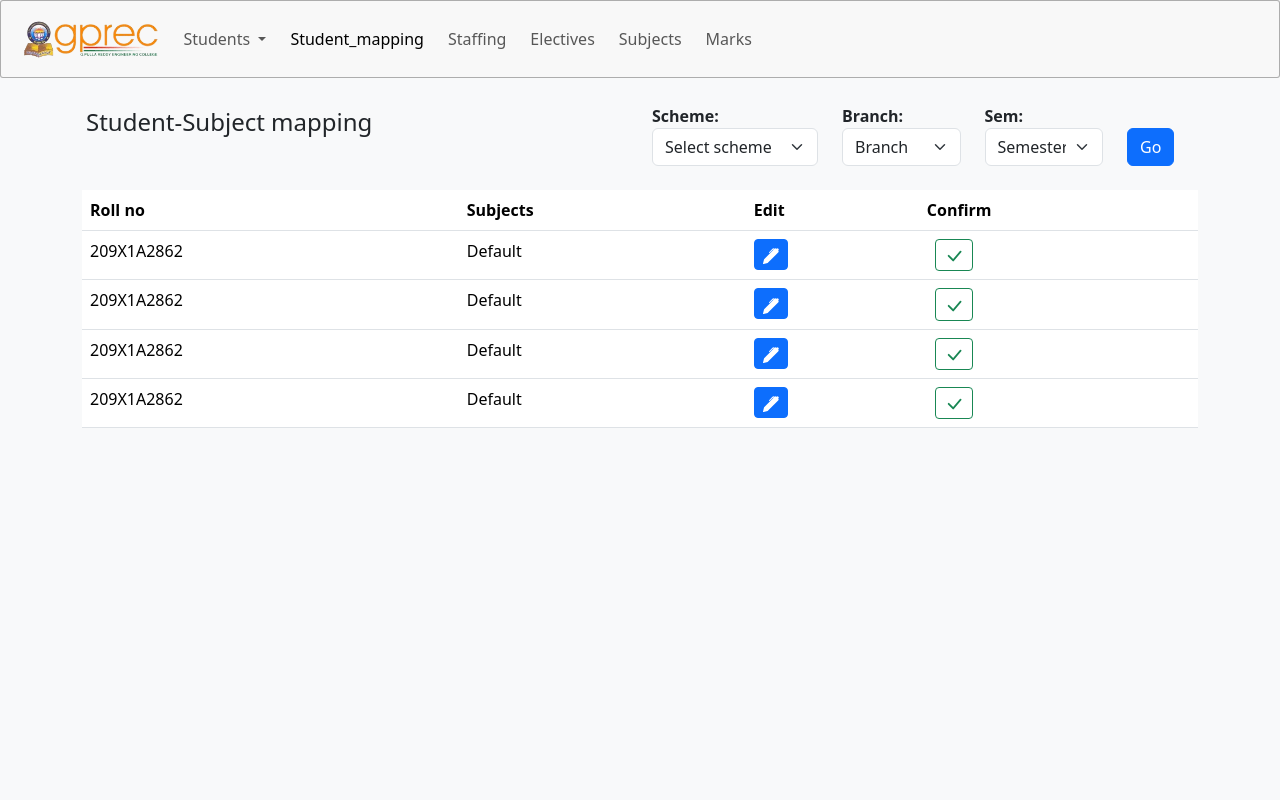
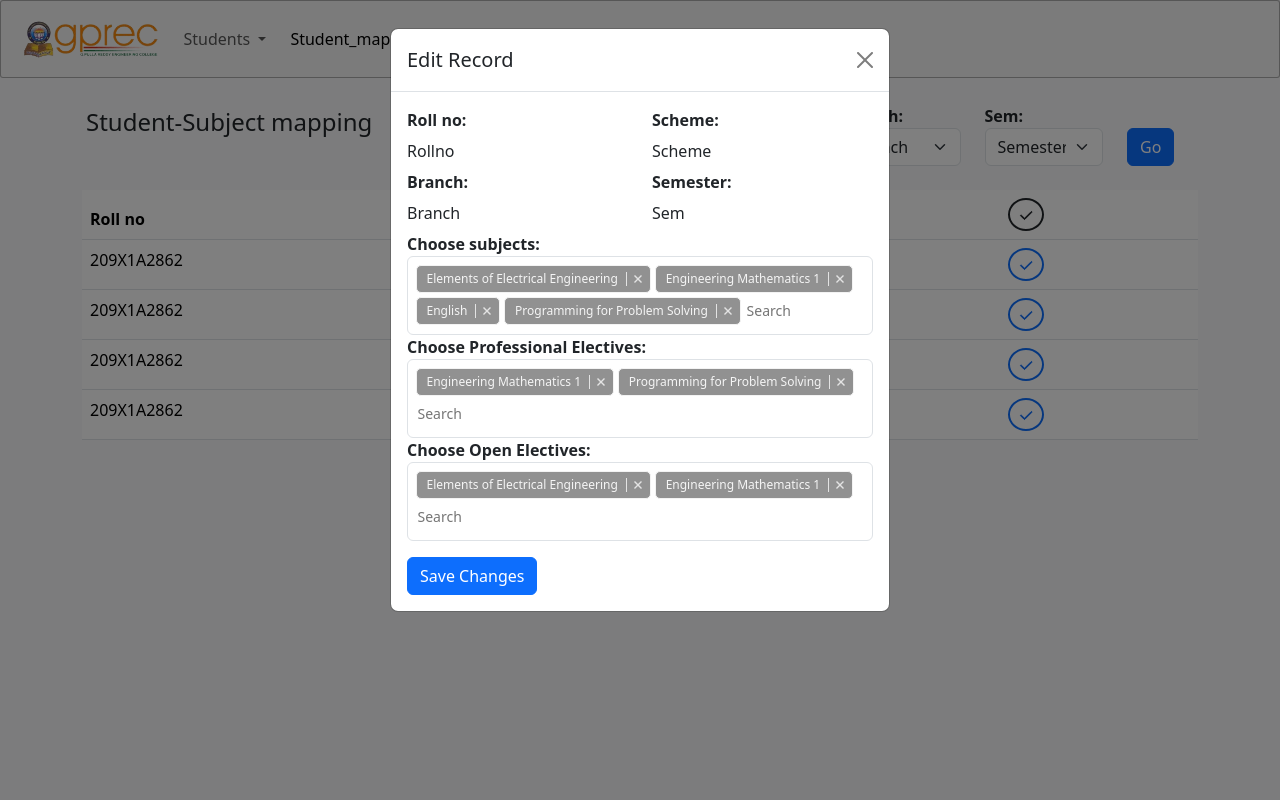
Before and after one commit to Md-Abraar/Academics, a Django app: page /student_mapping in a window 1280 px wide, after a click that opens the changed part. Run offline with Django 4.2, Linux system fonts and the light colour scheme.

Commit message:
checkboxes

```diff
--- a/templates/base.html
+++ b/templates/base.html
@@ -20,11 +20,6 @@
       input::-webkit-outer-spin-button,
       input::-webkit-inner-spin-button {
         -webkit-appearance: none;
-      }
-      input:read-only {
-        background-color: #f0f0f0;
-        color: #888;
-        cursor: not-allowed;
       }
     </style>
     <title>{% block title %}{% endblock title %}</title>
--- a/templates/student_mapping.html
+++ b/templates/student_mapping.html
@@ -1,6 +1,8 @@
 {% extends "base.html" %}
 {% block title %}Student mapping{% endblock title %}
 {% block body %}
+{% load static %}
+<link rel="stylesheet" href="{% static "bbbootstrap.css" %}">
 <div class="container  my-5">
     <div class="row mt-4">
         <div class="col-md-6">
@@ -69,40 +71,18 @@
                     <th>Roll no</th>
                     <th>Subjects</th>
                     <th>Edit</th>
-                    <th>Confirm</th>
+                    <th>
+                        <input type="checkbox"  id="selectAll" class="btn-check" onchange="selectAllCheckboxes()">
+                        <label for="selectAll" class="btn btn-sm btn-outline-dark rounded-circle border-2"><svg xmlns="http://www.w3.org/2000/svg" width="16" height="16" fill="currentColor" class="bi bi-check2" viewBox="0 0 16 16">
+        <path d="M13.854 3.646a.5.5 0 0 1 0 .708l-7 7a.5.5 0 0 1-.708 0l-3.5-3.5a.5.5 0 1 1 .708-.708L6.5 10.293l6.646-6.647a.5.5 0 0 1 .708 0" stroke="currentColor" stroke-width="1"/>
+</svg></label>
+                    </th>
                 </tr>
                 </thead>
                 <!-- Table Body -->
                 <tbody>
-                {% comment %} {% for record in records %}
-                    <tr>
-                        <td>{{ record.roll_no }}</td>
-                        <td>{% if record.is_detained %}
-                            Changed
-                            {% else %}
-                            Default
-                            {% endif %}
-                        </td>
-                        <td>{{ record.semester }}</td>
-                        <td class="mx-0 px-0">
-                            <!-- Edit Record Icon -->
-                            <button class="btn btn-sm btn-primary" data-bs-toggle="modal" data-bs-target="#editModal{{ record.id }}">
-                                <svg width="16" height="16" fill="currentColor" class="bi bi-pen-fill" viewBox="0 0 16 16">
-                                    <path d="m13.498.795.149-.149a1.207 1.207 0 1 1 1.707 1.708l-.149.148a1.5 1.5 0 0 1-.059 2.059L4.854 14.854a.5.5 0 0 1-.233.131l-4 1a.5.5 0 0 1-.606-.606l1-4a.5.5 0 0 1 .131-.232l9.642-9.642a.5.5 0 0 0-.642.056L6.854 4.854a.5.5 0 1 1-.708-.708L9.44.854A1.5 1.5 0 0 1 11.5.796a1.5 1.5 0 0 1 1.998-.001"/>
-                                  </svg>
-                            </button>
-                            <!-- Delete Record Icon -->
-                            <button class="btn btn-sm btn-danger" data-bs-toggle="modal" data-bs-target="#deleteModal{{ record.id }}">
-                                <svg width="16" height="16" fill="currentColor" class="bi bi-trash-fill" viewBox="0 0 16 16">
-                                    <path d="M2.5 1a1 1 0 0 0-1 1v1a1 1 0 0 0 1 1H3v9a2 2 0 0 0 2 2h6a2 2 0 0 0 2-2V4h.5a1 1 0 0 0 1-1V2a1 1 0 0 0-1-1H10a1 1 0 0 0-1-1H7a1 1 0 0 0-1 1zm3 4a.5.5 0 0 1 .5.5v7a.5.5 0 0 1-1 0v-7a.5.5 0 0 1 .5-.5M8 5a.5.5 0 0 1 .5.5v7a.5.5 0 0 1-1 0v-7A.5.5 0 0 1 8 5m3 .5v7a.5.5 0 0 1-1 0v-7a.5.5 0 0 1 1 0"/>
-                                  </svg>
-
-                            </button>
-                        </td>
-                    </tr>
-
                     <!-- Edit Modal for each record -->
-                    <div class="modal" id="editModal{{ record.id }}">
+                    <div class="modal fade" id="editModal" data-bs-backdrop="static">
                         <div class="modal-dialog">
                             <div class="modal-content">
 
@@ -114,146 +94,152 @@
 
                                 <!-- Modal Body -->
                                 <div class="modal-body">
-                                    <form method="post" action="{% url 'edit_record' record.id %}">
+                                    <form>
                                         {% csrf_token %}
+                                        <div class="row">
+                                            <div class="col-md-6">
                                                 <div class="form-group">
-                                            <label for="course_code">Course_code:</label>
-                                            <input type="text" class="form-control" id="course_code" name="course_code" value="{{ record.course_code }}">
+                                                    <label for="modalrollno">Roll no:</label>
+                                                    <input class="form-control-plaintext" id="modalrollno" name="modalrollno" value="Rollno" readonly>
                                                 </div>
+                                            </div>
+                                            <div class="col-md-6">
                                                 <div class="form-group">
-                                            <label for="subject">Name of Subject:</label>
-                                            <input class="form-control" id="subject" name="subject" value="{{ record.subject }}">
+                                                    <label for="modalscheme">Scheme:</label>
+                                                    <input class="form-control-plaintext" id="modalscheme" name="modalscheme" value="Scheme" readonly>
                                                 </div>
+                                            </div>
+                                        </div>
+                                        <div class="row">
+                                            <div class="col-md-6">
                                                 <div class="form-group">
-                                            <label for="category">Category:</label>
-                                            <input class="form-control" id="category" name="category" value="{{ record.category }}">
+                                                    <label for="modalbranch">Branch:</label>
+                                                    <input class="form-control-plaintext" id="modalbranch" name="modalbranch" value="Branch" readonly>
                                                 </div>
-
+                                            </div>
+                                            <div class="col-md-6">
                                                 <div class="form-group">
-                                            <label for="scheme">Scheme:</label>
-                                            <input class="form-control" id="scheme" name="scheme" value="{{ record.scheme }}">
+                                                    <label for="modalsemester">Semester:</label>
+                                                    <input class="form-control-plaintext" id="modalsemester" name="modalsemester" value="Sem" readonly>
                                                 </div>
-                                        <div class="form-group">
-                                            <label for="credits">Credits:</label>
-                                            <input class="form-control" id="credits" name="credits" value="{{ record.credits }}">
                                             </div>
-                                        <div class="form-group">
-                                            <label for="semester">Semester:</label>
-                                            <input class="form-control" id="semester" name="semester" value="{{ record.semester }}">
                                         </div>
-                                        <div class="form-group">
-                                            <label for="end_exam_marks">External_marks:</label>
-                                            <input class="form-control" id="end_exam_marks" name="end_exam_marks" value="{{ record.end_exam_marks }}">
+                                        <div class="row">
+                                            <label for="subject">Choose subjects:</label>
+                                            <select class="choices-multiple-remove-button"  name="subject" id="subject" placeholder="Search" multiple>
+                                                <option value="EM1" selected>Engineering Mathematics 1</option>
+                                                <option value="PPS" selected>Programming for Problem Solving</option>
+                                                <option value="ENG" selected>English</option>
+                                                <option value="EEE" selected>Elements of Electrical Engineering</option>
+                                                <option value="EDC">Electronic Devices and Circuits</option>
+                                                <option value="AP">Applied Physics</option>
+                                                <option value="EM2">Engineering Mathematics 2</option>
+                                                <option value="PSM">Probability & Statistical Methods</option>
+                                                <option value="DS">Data Structures</option>
+                                            </select>
                                         </div>
-                                        <div class="form-group">
-                                            <label for="cia_marks">Internal Marks:</label>
-                                            <input class="form-control" id="cia_marks" name="cia_marks" value="{{ record.cia_marks }}">
+                                        <div class="row">
+                                            <label for="professional_elective">Choose Professional Electives:</label>
+                                            <select class="choices-multiple-remove-button"  name="professional_elective" id="professional_elective" placeholder="Search" multiple>
+                                                <option value="EM1" selected>Engineering Mathematics 1</option>
+                                                <option value="PPS" selected>Programming for Problem Solving</option>
+                                                <option value="EDC">Electronic Devices and Circuits</option>
+                                                <option value="AP">Applied Physics</option>
+                                                <option value="DS">Data Structures</option>
+                                            </select>
                                         </div>
-                                        <div class="form-group">
-                                            <label for="total_marks">Total_marks:</label>
-                                            <input class="form-control" id="total_marks" name="total_marks" value="{{ record.total_marks }}">
+                                        <div class="row">
+                                            <label for="open_elective">Choose Open Electives:</label>
+                                            <select class="choices-multiple-remove-button" id="open_elective"  name="open_elective" placeholder="Search" multiple>
+                                                <option value="EM1" selected>Engineering Mathematics 1</option>
+                                                <option value="EEE" selected>Elements of Electrical Engineering</option>
+                                                <option value="EDC">Electronic Devices and Circuits</option>
+                                                <option value="AP">Applied Physics</option>
+                                                <option value="EM2">Engineering Mathematics 2</option>
+                                            </select>
                                         </div>
-
-                                        <button type="submit" class="btn btn-primary">Save Changes</button>
+                                        <button type="submit" class="btn btn-primary mt-3">Save Changes</button>
                                     </form>
                                 </div>
                             </div>
                         </div>
                     </div>
 
-                    <!-- Delete Modal for each record -->
-                    <div class="modal" id="deleteModal{{ record.id }}">
-                        <div class="modal-dialog">
-                            <div class="modal-content">
 
-                                <!-- Modal Header -->
-                                <div class="modal-header">
-                                    <h5 class="modal-title">Delete Record</h5>
-                                    <button type="button" class="btn-close" data-bs-dismiss="modal"></button>
-                                </div>
-
-                                <!-- Modal Body -->
-                                <div class="modal-body">
-                                    <p>Are you sure you want to delete this record?</p>
-                                    <form method="post" action="{% url 'delete_record' record.id %}">
-                                        {% csrf_token %}
-                                        <button type="submit" class="btn btn-danger">Delete</button>
-                                    </form>
-                                </div>
-                            </div>
-                        </div>
-                    </div>
-                {% endfor %} {% endcomment %}
                     <tr>
                         <td>209X1A2862</td>
                         <td>Default</td>
                         <td>
-                            <button class="btn btn-sm btn-primary" data-bs-toggle="modal" data-bs-target="#editModal{{ record.id }}">
+                            <button class="btn btn-sm btn-primary" data-bs-toggle="modal" data-bs-target="#editModal">
                                 <svg width="16" height="16" fill="currentColor" class="bi bi-pen-fill" viewBox="0 0 16 16">
                                     <path d="m13.498.795.149-.149a1.207 1.207 0 1 1 1.707 1.708l-.149.148a1.5 1.5 0 0 1-.059 2.059L4.854 14.854a.5.5 0 0 1-.233.131l-4 1a.5.5 0 0 1-.606-.606l1-4a.5.5 0 0 1 .131-.232l9.642-9.642a.5.5 0 0 0-.642.056L6.854 4.854a.5.5 0 1 1-.708-.708L9.44.854A1.5 1.5 0 0 1 11.5.796a1.5 1.5 0 0 1 1.998-.001"/>
                                   </svg>
                             </button>
                         </td>
-                        <td class="px-3">
-                            <button class="btn btn-sm btn-outline-success" data-bs-toggle="modal" data-bs-target="#editModal{{ record.id }}">
-                                <svg xmlns="http://www.w3.org/2000/svg" width="20" height="20" fill="currentColor" class="bi bi-check-lg" viewBox="0 0 16 16">
-                                    <path d="M12.736 3.97a.733.733 0 0 1 1.047 0c.286.289.29.756.01 1.05L7.88 12.01a.733.733 0 0 1-1.065.02L3.217 8.384a.757.757 0 0 1 0-1.06.733.733 0 0 1 1.047 0l3.052 3.093 5.4-6.425z"/>
+                        <td>
+                            <input type="checkbox" class="btn-check" name="check" onchange="updateSelectAll()" id="1">
+                            <label for="1" class="btn btn-sm btn-outline-primary rounded-circle border-2">
+                                <svg xmlns="http://www.w3.org/2000/svg" width="16" height="16" fill="currentColor" class="bi bi-check2" viewBox="0 0 16 16">
+                                    <path d="M13.854 3.646a.5.5 0 0 1 0 .708l-7 7a.5.5 0 0 1-.708 0l-3.5-3.5a.5.5 0 1 1 .708-.708L6.5 10.293l6.646-6.647a.5.5 0 0 1 .708 0" stroke="currentColor" stroke-width="1"/>
                                 </svg>
-                            </button>
+                            </label>
                         </td>
                     </tr>
                     <tr>
                         <td>209X1A2862</td>
                         <td>Default</td>
                         <td>
-                            <button class="btn btn-sm btn-primary" data-bs-toggle="modal" data-bs-target="#editModal{{ record.id }}">
+                            <button class="btn btn-sm btn-primary" data-bs-toggle="modal" data-bs-target="#editModal">
                                 <svg width="16" height="16" fill="currentColor" class="bi bi-pen-fill" viewBox="0 0 16 16">
                                     <path d="m13.498.795.149-.149a1.207 1.207 0 1 1 1.707 1.708l-.149.148a1.5 1.5 0 0 1-.059 2.059L4.854 14.854a.5.5 0 0 1-.233.131l-4 1a.5.5 0 0 1-.606-.606l1-4a.5.5 0 0 1 .131-.232l9.642-9.642a.5.5 0 0 0-.642.056L6.854 4.854a.5.5 0 1 1-.708-.708L9.44.854A1.5 1.5 0 0 1 11.5.796a1.5 1.5 0 0 1 1.998-.001"/>
                                 </svg>
                             </button>
                         </td>
-                        <td class="px-3">
-                            <button class="btn btn-sm btn-outline-success" data-bs-toggle="modal" data-bs-target="#editModal{{ record.id }}">
-                                <svg xmlns="http://www.w3.org/2000/svg" width="20" height="20" fill="currentColor" class="bi bi-check-lg" viewBox="0 0 16 16">
-                                    <path d="M12.736 3.97a.733.733 0 0 1 1.047 0c.286.289.29.756.01 1.05L7.88 12.01a.733.733 0 0 1-1.065.02L3.217 8.384a.757.757 0 0 1 0-1.06.733.733 0 0 1 1.047 0l3.052 3.093 5.4-6.425z"/>
+                        <td>
+                            <input type="checkbox" class="btn-check"  name="check" onchange="updateSelectAll()" id="2">
+                            <label for="2" class="btn btn-sm btn-outline-primary rounded-circle border-2">
+                                <svg xmlns="http://www.w3.org/2000/svg" width="16" height="16" fill="currentColor" class="bi bi-check2" viewBox="0 0 16 16">
+                                    <path d="M13.854 3.646a.5.5 0 0 1 0 .708l-7 7a.5.5 0 0 1-.708 0l-3.5-3.5a.5.5 0 1 1 .708-.708L6.5 10.293l6.646-6.647a.5.5 0 0 1 .708 0" stroke="currentColor" stroke-width="1"/>
                                 </svg>
-                            </button>
+                            </label>
                         </td>
                     </tr>
                     <tr>
                         <td>209X1A2862</td>
                         <td>Default</td>
                         <td>
-                            <button class="btn btn-sm btn-primary" data-bs-toggle="modal" data-bs-target="#editModal{{ record.id }}">
+                            <button class="btn btn-sm btn-primary" data-bs-toggle="modal" data-bs-target="#editModal">
                                 <svg width="16" height="16" fill="currentColor" class="bi bi-pen-fill" viewBox="0 0 16 16">
                                     <path d="m13.498.795.149-.149a1.207 1.207 0 1 1 1.707 1.708l-.149.148a1.5 1.5 0 0 1-.059 2.059L4.854 14.854a.5.5 0 0 1-.233.131l-4 1a.5.5 0 0 1-.606-.606l1-4a.5.5 0 0 1 .131-.232l9.642-9.642a.5.5 0 0 0-.642.056L6.854 4.854a.5.5 0 1 1-.708-.708L9.44.854A1.5 1.5 0 0 1 11.5.796a1.5 1.5 0 0 1 1.998-.001"/>
                                   </svg>
                             </button>
                         </td>
-                        <td class="px-3">
-                            <button class="btn btn-sm btn-outline-success" data-bs-toggle="modal" data-bs-target="#editModal{{ record.id }}">
-                                <svg xmlns="http://www.w3.org/2000/svg" width="20" height="20" fill="currentColor" class="bi bi-check-lg" viewBox="0 0 16 16">
-                                    <path d="M12.736 3.97a.733.733 0 0 1 1.047 0c.286.289.29.756.01 1.05L7.88 12.01a.733.733 0 0 1-1.065.02L3.217 8.384a.757.757 0 0 1 0-1.06.733.733 0 0 1 1.047 0l3.052 3.093 5.4-6.425z"/>
+                        <td>
+                            <input type="checkbox" class="btn-check"  name="check" onchange="updateSelectAll()" id="3">
+                            <label for="3" class="btn btn-sm btn-outline-primary rounded-circle border-2">
+                                <svg xmlns="http://www.w3.org/2000/svg" width="16" height="16" fill="currentColor" class="bi bi-check2" viewBox="0 0 16 16">
+                                    <path d="M13.854 3.646a.5.5 0 0 1 0 .708l-7 7a.5.5 0 0 1-.708 0l-3.5-3.5a.5.5 0 1 1 .708-.708L6.5 10.293l6.646-6.647a.5.5 0 0 1 .708 0" stroke="currentColor" stroke-width="1"/>
                                 </svg>
-                            </button>
+                            </label>
                         </td>
                     </tr>
                     <tr>
                         <td>209X1A2862</td>
                         <td>Default</td>
                         <td>
-                            <button class="btn btn-sm btn-primary" data-bs-toggle="modal" data-bs-target="#editModal{{ record.id }}">
+                            <button class="btn btn-sm btn-primary" data-bs-toggle="modal" data-bs-target="#editModal">
                                 <svg width="16" height="16" fill="currentColor" class="bi bi-pen-fill" viewBox="0 0 16 16">
                                     <path d="m13.498.795.149-.149a1.207 1.207 0 1 1 1.707 1.708l-.149.148a1.5 1.5 0 0 1-.059 2.059L4.854 14.854a.5.5 0 0 1-.233.131l-4 1a.5.5 0 0 1-.606-.606l1-4a.5.5 0 0 1 .131-.232l9.642-9.642a.5.5 0 0 0-.642.056L6.854 4.854a.5.5 0 1 1-.708-.708L9.44.854A1.5 1.5 0 0 1 11.5.796a1.5 1.5 0 0 1 1.998-.001"/>
                                   </svg>
                             </button>
                         </td>
-                        <td class="px-3">
-                            <button class="btn btn-sm btn-outline-success" data-bs-toggle="modal" data-bs-target="#editModal{{ record.id }}">
-                                <svg xmlns="http://www.w3.org/2000/svg" width="20" height="20" fill="currentColor" class="bi bi-check-lg" viewBox="0 0 16 16">
-                                    <path d="M12.736 3.97a.733.733 0 0 1 1.047 0c.286.289.29.756.01 1.05L7.88 12.01a.733.733 0 0 1-1.065.02L3.217 8.384a.757.757 0 0 1 0-1.06.733.733 0 0 1 1.047 0l3.052 3.093 5.4-6.425z"/>
+                        <td>
+                            <input type="checkbox" class="btn-check"  name="check" onchange="updateSelectAll()" id="4">
+                            <label for="4" class="btn btn-sm btn-outline-primary rounded-circle border-2">
+                                <svg xmlns="http://www.w3.org/2000/svg" width="16" height="16" fill="currentColor" class="bi bi-check2" viewBox="0 0 16 16">
+                                    <path d="M13.854 3.646a.5.5 0 0 1 0 .708l-7 7a.5.5 0 0 1-.708 0l-3.5-3.5a.5.5 0 1 1 .708-.708L6.5 10.293l6.646-6.647a.5.5 0 0 1 .708 0" stroke="currentColor" stroke-width="1"/>
                                 </svg>
-                            </button>
+                            </label>
                         </td>
                     </tr>
 
@@ -263,4 +249,42 @@
     </div>
 </div>
 
+<script src="{% static "bbbootstrap.js" %}"></script>
+<script>
+    $(document).ready(function(){
+
+        var multipleCancelButton = new Choices('.choices-multiple-remove-button', {
+            removeItemButton: true,
+            maxItemCount:10,
+            searchResultLimit:3,
+            renderChoiceLimit:2
+        });
+    });
+
+
+    function selectAllCheckboxes() {
+        var selectAllCheckbox = document.getElementById("selectAll");
+        var checkboxes = document.querySelectorAll("tbody input[type='checkbox']");
+
+        for (var i = 0; i < checkboxes.length; i++) {
+          checkboxes[i].checked = selectAllCheckbox.checked;
+        }
+    }
+
+    function updateSelectAll() {
+        var selectAllCheckbox = document.getElementById("selectAll");
+        var checkboxes = document.querySelectorAll("tbody input[type='checkbox']");
+        var allChecked = true;
+
+        for (var i = 0; i < checkboxes.length; i++) {
+          if (!checkboxes[i].checked) {
+            allChecked = false;
+            break;
+          }
+        }
+
+        selectAllCheckbox.checked = allChecked;
+      }
+</script>
+
 {% endblock body %}
```
Lines whose indentation alone changed are shown as unchanged.
